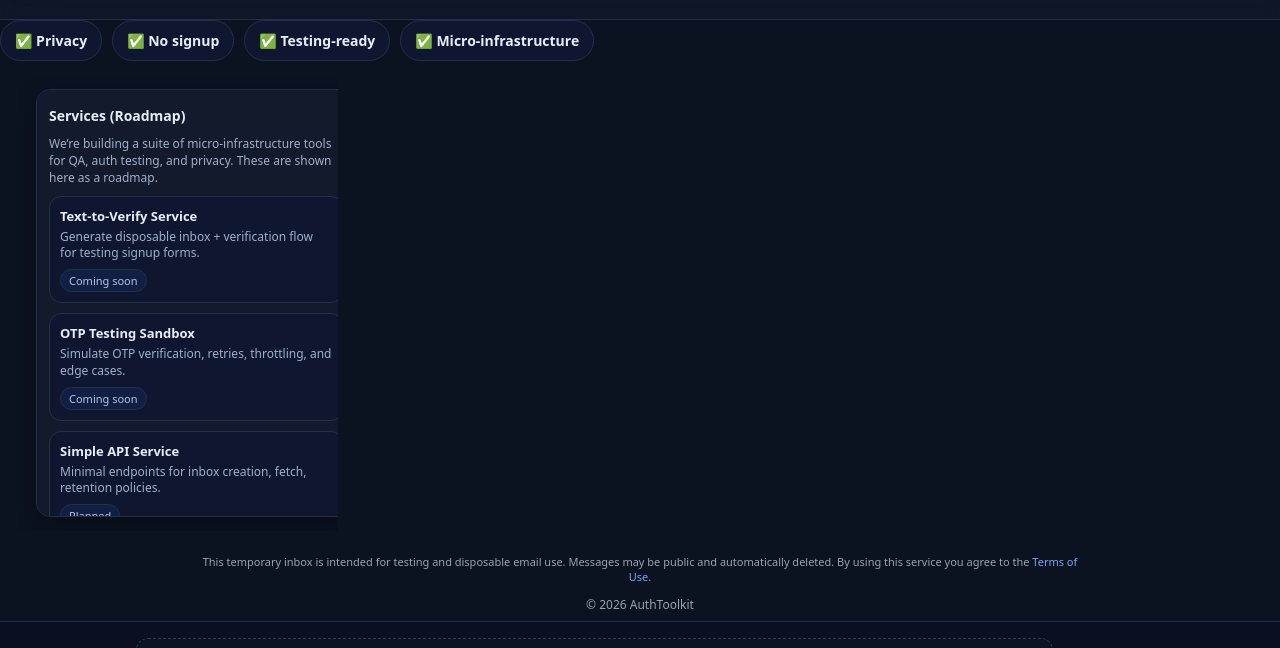
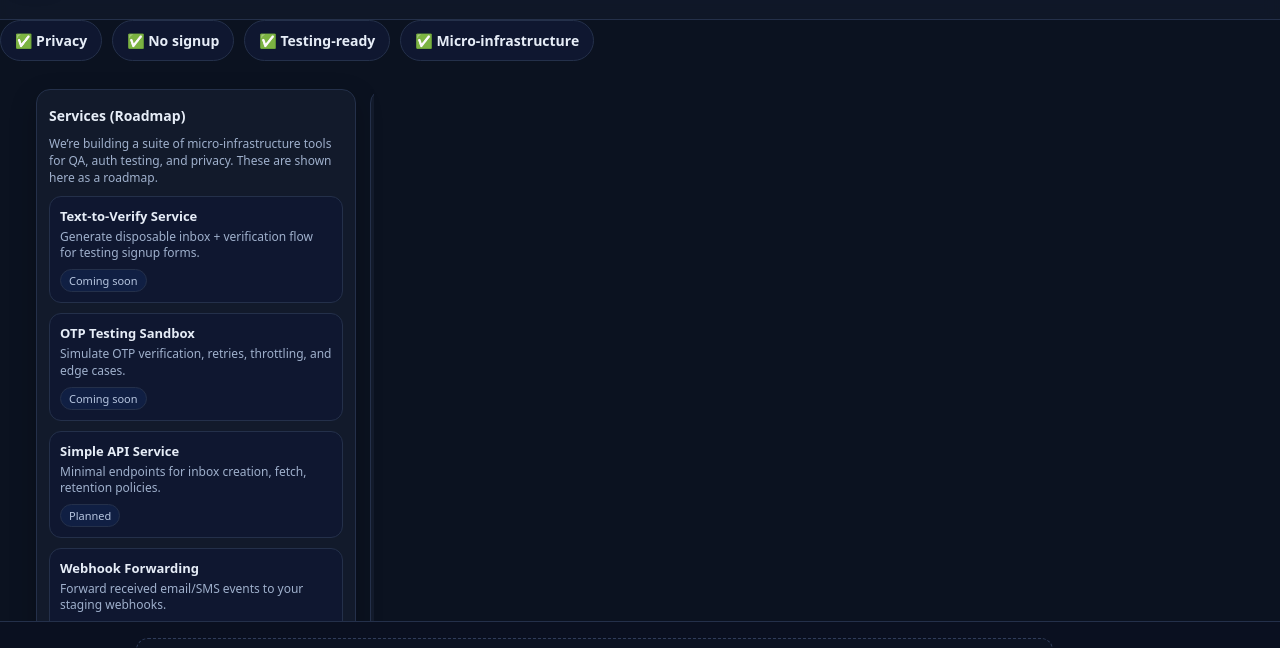
Before and after one commit to alihaideralihaider/authtoolkit, a plain HTML site: page docs/index.html in a window 1280 px wide. Shown: the part 83-731 px from the top of the page. Drawn offline with nearby package versions, Linux system fonts and the light colour scheme.

Commit message:
Update index.html

```diff
--- a/docs/index.html
+++ b/docs/index.html
@@ -32,7 +32,7 @@
 
     /* Layout: fixed ad, everything else fits above it */
   .page{
-      height: calc(100vh - var(--adH));
+  min-height: calc(100vh - var(--adH));
   display:flex;
   flex-direction:column;
 }
@@ -103,14 +103,13 @@
       font-weight:700;
     }
 
-    /* Content area */
    .content{
   flex:1;
+  min-height:0;
   display:grid;
   grid-template-columns: 320px 1fr;
   gap:14px;
   padding:14px 18px;
-      overflow:hidden; /* important: no full-page scroll; inner panes scroll */
 }
 
     /* Left services menu */
```
Lines whose indentation alone changed are shown as unchanged.
